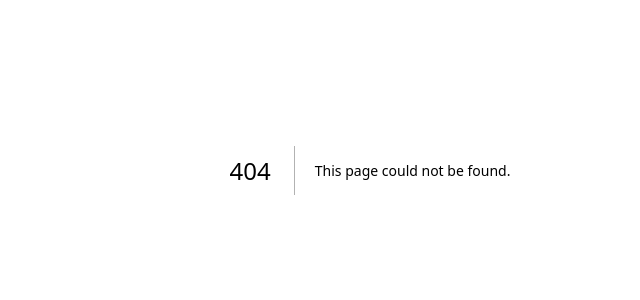
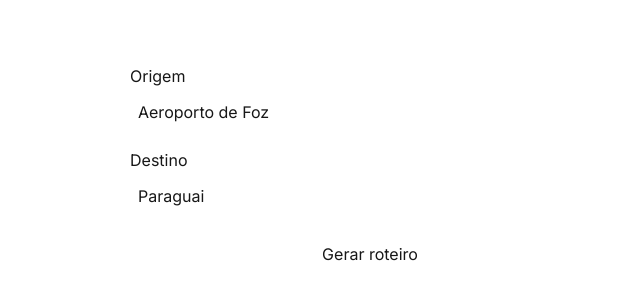
Before and after one commit to KyuCorporation/KYR, a Next.js app in the folder frontend/: page /cenario in a window 1280 px wide. Before the commit this address had no page. Shown: the part 230-530 px from the top of the page, without its empty margins (270-910 px from the left). Built offline with nearby package versions, Linux system fonts and the light colour scheme.

Commit message:
feat: criado o forms estatico e auditavel com origem e destino com botão de gerar roteiro

```diff
--- /dev/null
+++ b/frontend/src/app/cenario/page.module.css
@@ -0,0 +1,51 @@
+.container {
+  display: flex;
+  align-items: center;
+  justify-content: center;
+  min-height: 100vh;
+}
+
+.form {
+  display: flex;
+  flex-direction: column;
+  gap: 16px;
+  width: 100%;
+}
+
+.campo {
+  display: flex;
+  flex-direction: column;
+  gap: 4px;
+}
+
+.campo input {
+  padding: 8px;
+  width: 100%;
+}
+
+.botao {
+  padding: 10px;
+  font-size: 16px;
+  cursor: pointer;
+  transition: color 0.4s ease;
+}
+
+.botaoCarregando {
+  animation: piscarPretoBranco 1s ease-in-out infinite;
+}
+
+@keyframes piscarPretoBranco {
+  0%,
+  100% {
+    color: #000000;
+  }
+  50% {
+    color: #ffffff;
+  }
+}
+
+@media (min-width: 768px) {
+  .form {
+    max-width: 480px;
+  }
+}
--- /dev/null
+++ b/frontend/src/app/cenario/page.tsx
@@ -0,0 +1,58 @@
+"use client";
+
+import { useState } from "react";
+import styles from "./page.module.css";
+import { gerarRoteiro } from "@/core/gerarRoteiro";
+
+export default function Cenario() {
+  const [origem, setOrigem] = useState("Aeroporto de Foz");
+  const [destino, setDestino] = useState("Paraguai");
+  const [carregando, setCarregando] = useState(false);
+
+  async function handleGerarRoteiro() {
+    setCarregando(true);
+
+    // TODO: gerarRoteiro hoje é um stub, ajustar quando o
+    // caminho real do backend-core (US-05) estiver definido.
+    await gerarRoteiro({ origem, destino });
+
+    setTimeout(() => {
+      window.location.reload();
+    }, 5000);
+  }
+
+  return (
+    <div className={styles.container}>
+      <form className={styles.form} onSubmit={(e) => e.preventDefault()}>
+        <div className={styles.campo}>
+          <label htmlFor="origem">Origem</label>
+          <input
+            id="origem"
+            type="text"
+            value={origem}
+            onChange={(e) => setOrigem(e.target.value)}
+          />
+        </div>
+
+        <div className={styles.campo}>
+          <label htmlFor="destino">Destino</label>
+          <input
+            id="destino"
+            type="text"
+            value={destino}
+            onChange={(e) => setDestino(e.target.value)}
+          />
+        </div>
+
+        <button
+          type="button"
+          className={`${styles.botao} ${carregando ? styles.botaoCarregando : ""}`}
+          onClick={handleGerarRoteiro}
+          disabled={carregando}
+        >
+          {carregando ? "Gerando roteiro" : "Gerar roteiro"}
+        </button>
+      </form>
+    </div>
+  );
+}
--- /dev/null
+++ b/frontend/src/core/gerarRoteiro.ts
@@ -0,0 +1,20 @@
+export interface RoteiroParams {
+  origem: string;
+  destino: string;
+}
+
+/**
+ * TODO: integrar com o backend-core (US-05).
+ * Ajustar a URL/endpoint correto quando o backend estiver definido.
+ */
+export async function gerarRoteiro(params: RoteiroParams): Promise<void> {
+  console.log("Gerando roteiro com:", params);
+
+  // Exemplo de chamada futura ao backend-core:
+  // const response = await fetch("http://localhost:8080/api/roteiro", {
+  //   method: "POST",
+  //   headers: { "Content-Type": "application/json" },
+  //   body: JSON.stringify(params),
+  // });
+  // return response.json();
+}
```
Also changed, not shown: 1 other file (tests, documents, lock files or other folders).
